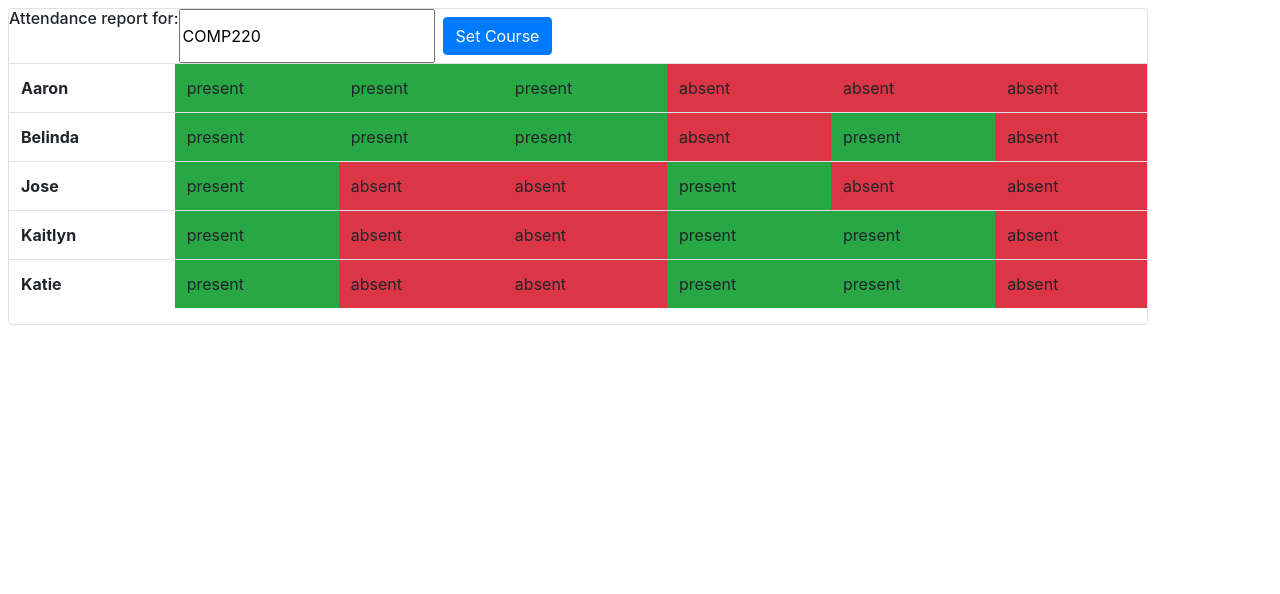
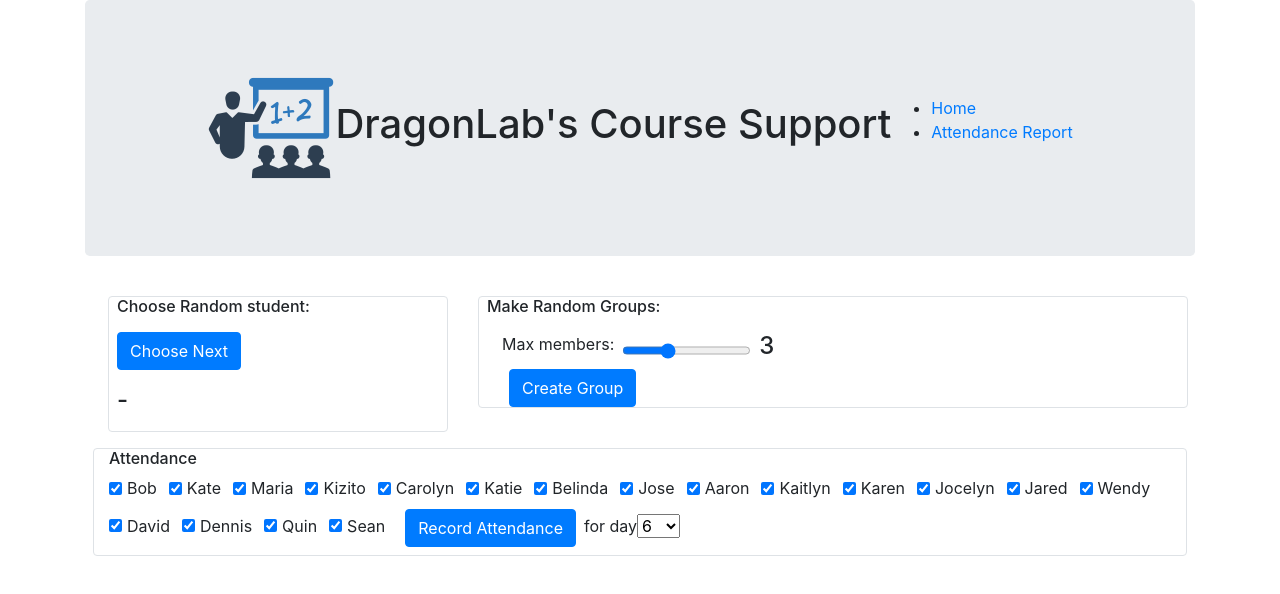
Before and after one commit to tobydragon/course-support, a React (Create React App) app: page / in a window 1280 px wide. Shown: the top 594 px of the page. Built offline with nearby package versions, Linux system fonts and the light colour scheme.

Commit message:
got router with new page working

```diff
--- a/package.json
+++ b/package.json
@@ -11,7 +11,8 @@
     "react-bootstrap": "1.5.1",
     "react-dom": "^17.0.1",
     "react-scripts": "^5.0.0",
-    "web-vitals": "^1.1.0"
+    "web-vitals": "^1.1.0",
+    "react-router-dom": "^6.3.0"
   },
   "scripts": {
     "start": "react-scripts start",
--- a/src/App.js
+++ b/src/App.js
@@ -10,7 +10,7 @@ import { AttendanceReportDisplayDemo } from './test/js/AttendanceReportDisplayDe
 const App = () => {
   return (
     <div className="App">
-      <AttendanceReportDisplayDemo />
+      <CourseSupportDemo />
     </div>
   );
 };
--- a/src/main/js/CourseSupport.jsx
+++ b/src/main/js/CourseSupport.jsx
@@ -1,14 +1,20 @@
 import { Container } from "react-bootstrap";
+import { BrowserRouter, Routes, Route } from "react-router-dom";
+import { exampleCourseAttendance } from "../../test/js/examples/AttendanceCourseReportExample";
+import AttendanceReportDisplay from "./AttendanceReportDisplay";
 import ClassroomDashboard from "./ClassroomDashboard"
 import CourseSupportHeader from "./CourseSupportHeader"
 
-
 const CourseSupport = (props) => {
     return (
-        <Container>
-            <CourseSupportHeader />
-            <ClassroomDashboard courseId={props.courseId} studentNames={props.studentNames} />
-        </Container>
+        <BrowserRouter>
+            <Routes>
+                <Route path="/" element={<CourseSupportHeader />}>
+                    <Route index element={<ClassroomDashboard courseId={props.courseId} studentNames={props.studentNames} />} />
+                    <Route path="attendancereport" element={<AttendanceReportDisplay attendanceCourseReport={exampleCourseAttendance} />} />
+                </Route>
+            </Routes>
+        </BrowserRouter>
     );
 };
 
--- a/src/main/js/CourseSupportHeader.jsx
+++ b/src/main/js/CourseSupportHeader.jsx
@@ -1,13 +1,27 @@
-import { Col, Row, Jumbotron, Image } from "react-bootstrap";
+import { Col, Row, Jumbotron, Image, Container } from "react-bootstrap";
+import { Link, Outlet } from "react-router-dom";
 
 export const CourseSupportHeader = (props) => {
     return (
+        <Container>
            <Jumbotron>
                 <Row className="justify-content-center align-items-center">
                         <Image src="./teacherIcon128.png" alt="" />
                         <h1>DragonLab's Course Support </h1>
+                        <nav>
+                            <ul>
+                                <li>
+                                    <Link to="/">Home</Link>
+                                </li>
+                                <li>
+                                    <Link to="/attendancereport">Attendance Report</Link>
+                                </li>
+                            </ul>
+                        </nav>
                 </Row>
             </Jumbotron>
+            <Outlet />
+        </Container>
     );
 };
 
```
Also changed, not shown: 1 other file (tests, documents, lock files or other folders). Lines whose indentation alone changed are shown as unchanged.
